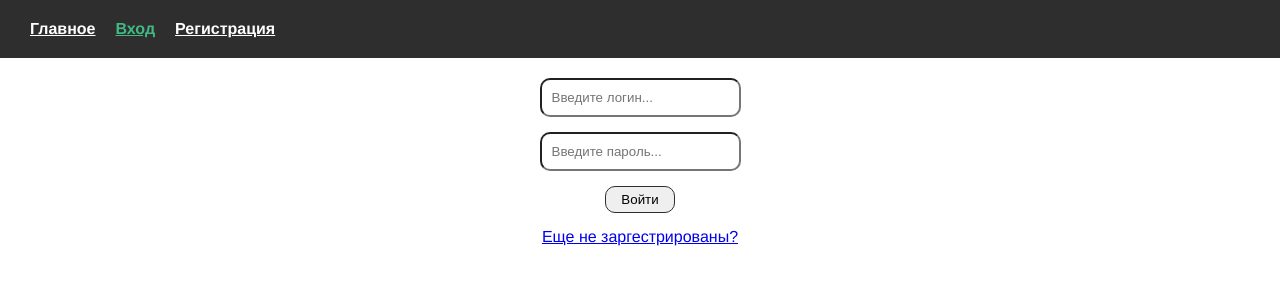
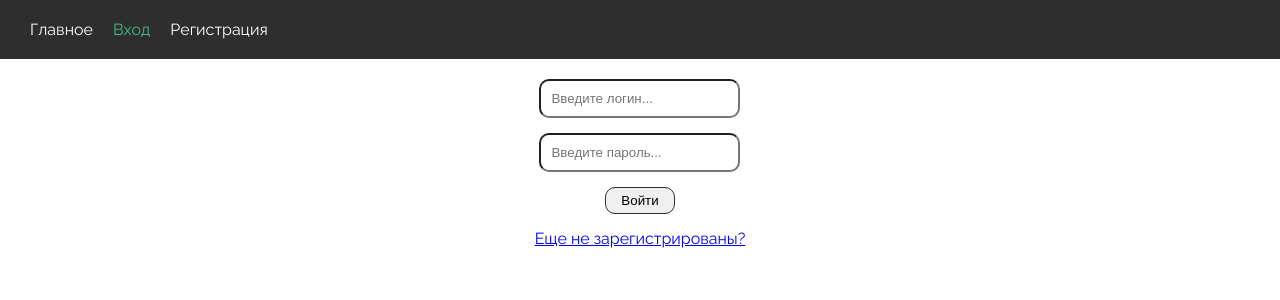
Before and after one commit to a1mix/todo, a Vue app: page /auth in a window 1280 px wide. Shown: the top 300 px of the page. Built offline with nearby package versions, Linux system fonts and the light colour scheme.

Commit message:
more changes

```diff
--- a/src/App.vue
+++ b/src/App.vue
@@ -41,13 +41,15 @@
 </script>
 
 <style>
+@import url('https://fonts.googleapis.com/css2?family=Raleway&display=swap');
 * {
   padding: 0;
   margin: 0;
   box-sizing: border-box;
 }
 #app {
-  font-family: Avenir, Helvetica, Arial, sans-serif;
+  font-family: 'Raleway', sans-serif;
+  font-weight: 400;
   -webkit-font-smoothing: antialiased;
   -moz-osx-font-smoothing: grayscale;
   text-align: center;
@@ -68,8 +70,8 @@
 }
 
 nav a {
-  font-weight: bold;
   color: #ffffff;
+  text-decoration: none;
 }
 
 nav a.router-link-exact-active {
--- a/src/views/AuthView.vue
+++ b/src/views/AuthView.vue
@@ -10,8 +10,16 @@
      placeholder="Введите пароль..."
      v-model="password"
     />
-    <stylized-button @click="authUser">Войти</stylized-button>
-    <router-link to="/regist">Еще не заргестрированы?</router-link>
+
+    <router-link to="/">
+      <stylized-button
+      @click="authUser"
+      >
+        Войти
+      </stylized-button>
+    </router-link>
+
+    <router-link to="/regist">Еще не зарегистрированы?</router-link>
   </form>
 </template>
 
@@ -27,9 +35,6 @@
   methods: {
     async authUser() {
       try {
-        const responce = await axios.get('https://jsonplaceholder.typicode.com/todos?_limit=10')
-        console.log(responce.data)
-
         this.$emit('authUser', [this.login, this.password])
       } catch (e) {
         console.log(e.message)
--- a/src/views/HomeView.vue
+++ b/src/views/HomeView.vue
@@ -1,6 +1,12 @@
 <template>
   <div class="home">
-   <h1>Это сайт с тудушками, написанный Aimixess</h1>
+   <h1>Это сайт с тудушками, написанный aimixess</h1>
+   <br>
+   <a href="https://github.com/a1mix/todo">
+    <svg xmlns="http://www.w3.org/2000/svg" width="80px" height="80px" viewBox="0 0 16 16" fill="currentColor">
+      <path  d="M8 0C3.58 0 0 3.58 0 8c0 3.54 2.29 6.53 5.47 7.59.4.07.55-.17.55-.38 0-.19-.01-.82-.01-1.49-2.01.37-2.53-.49-2.69-.94-.09-.23-.48-.94-.82-1.13-.28-.15-.68-.52-.01-.53.63-.01 1.08.58 1.23.82.72 1.21 1.87.87 2.33.66.07-.52.28-.87.51-1.07-1.78-.2-3.64-.89-3.64-3.95 0-.87.31-1.59.82-2.15-.08-.2-.36-1.02.08-2.12 0 0 .67-.21 2.2.82.64-.18 1.32-.27 2-.27.68 0 1.36.09 2 .27 1.53-1.04 2.2-.82 2.2-.82.44 1.1.16 1.92.08 2.12.51.56.82 1.27.82 2.15 0 3.07-1.87 3.75-3.65 3.95.29.25.54.73.54 1.48 0 1.07-.01 1.93-.01 2.2 0 .21.15.46.55.38A8.012 8.012 0 0 0 16 8c0-4.42-3.58-8-8-8z"/>
+    </svg>
+  </a>
   </div>
 </template>
 
@@ -13,3 +19,7 @@
   }
 }
 </script>
+
+<style scoped>
+
+</style>
--- a/src/views/RegistView.vue
+++ b/src/views/RegistView.vue
@@ -45,6 +45,7 @@
         passwordTrue() {
             if (this.password == this.repeatedPassword) {
                 return this.registBtn.opacity = 1
+
             }
             return this.registBtn.opacity = 0.3
         },
@@ -74,4 +75,9 @@
     align-items: center;
     gap: 15px;
 }
+span {
+    font-size: 12px;
+    color: rgba(221, 3, 3, 0.646);
+
+}
 </style>
```
